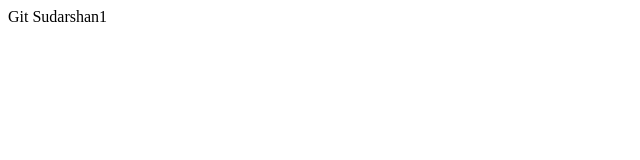
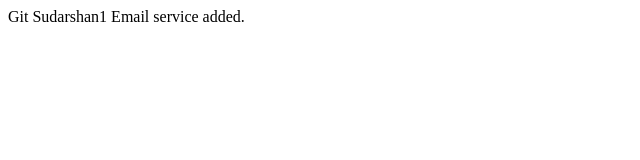
Before and after one commit to SudarshanPantangi/DemoProject1, a plain HTML site: page WebContent/index.html in a window 1280 px wide. Shown: the whole page, without its empty margins (0-640 px from the left). Drawn offline with Linux system fonts and the light colour scheme.

Commit message:
This is my second email commit

```diff
--- a/WebContent/index.html
+++ b/WebContent/index.html
@@ -6,5 +6,6 @@
 </head>
 <body>
 	Git Sudarshan1
+	Email service added.
 </body>
 </html>
```
